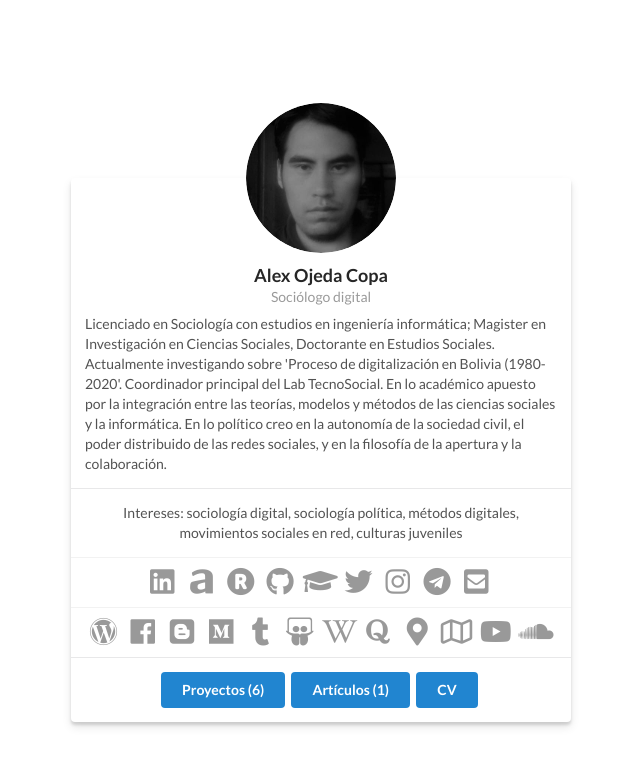
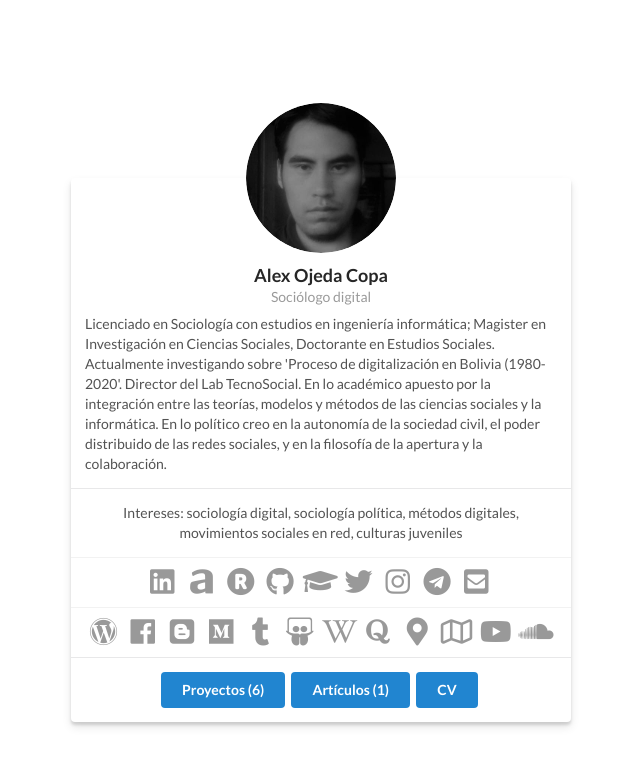
Before and after one commit to alex-roc/alex-roc.github.io, a Jekyll site: the page built from index.html, in a window 1280 px wide. Shown: the top 766 px of the page, without its empty margins (319-959 px from the left). Built offline with Jekyll 4.4.1, drawn with Linux system fonts in a browser that asks for light colours.

Commit message:
Update bio.json

```diff
--- a/_data/bio.json
+++ b/_data/bio.json
@@ -5,7 +5,7 @@
     "picture": "/images/yo.jpeg",
     "email": "alex.r.ojeda@gmail.com",
     "website": "https://alex-roc.github.io",
-    "summary": "Licenciado en Sociología con estudios en ingeniería informática; Magister en Investigación en Ciencias Sociales, Doctorante en Estudios Sociales. Actualmente investigando sobre 'Proceso de digitalización en Bolivia (1980-2020'. Coordinador principal del Lab TecnoSocial. En lo académico apuesto por la integración entre las teorías, modelos y métodos de las ciencias sociales y la informática. En lo político creo en la autonomía de la sociedad civil, el poder distribuido de las redes sociales, y en la filosofía de la apertura y la colaboración.",
+    "summary": "Licenciado en Sociología con estudios en ingeniería informática; Magister en Investigación en Ciencias Sociales, Doctorante en Estudios Sociales. Actualmente investigando sobre 'Proceso de digitalización en Bolivia (1980-2020'. Director del Lab TecnoSocial. En lo académico apuesto por la integración entre las teorías, modelos y métodos de las ciencias sociales y la informática. En lo político creo en la autonomía de la sociedad civil, el poder distribuido de las redes sociales, y en la filosofía de la apertura y la colaboración.",
     "location": {
       "address": "",
       "postalCode": "",
```
